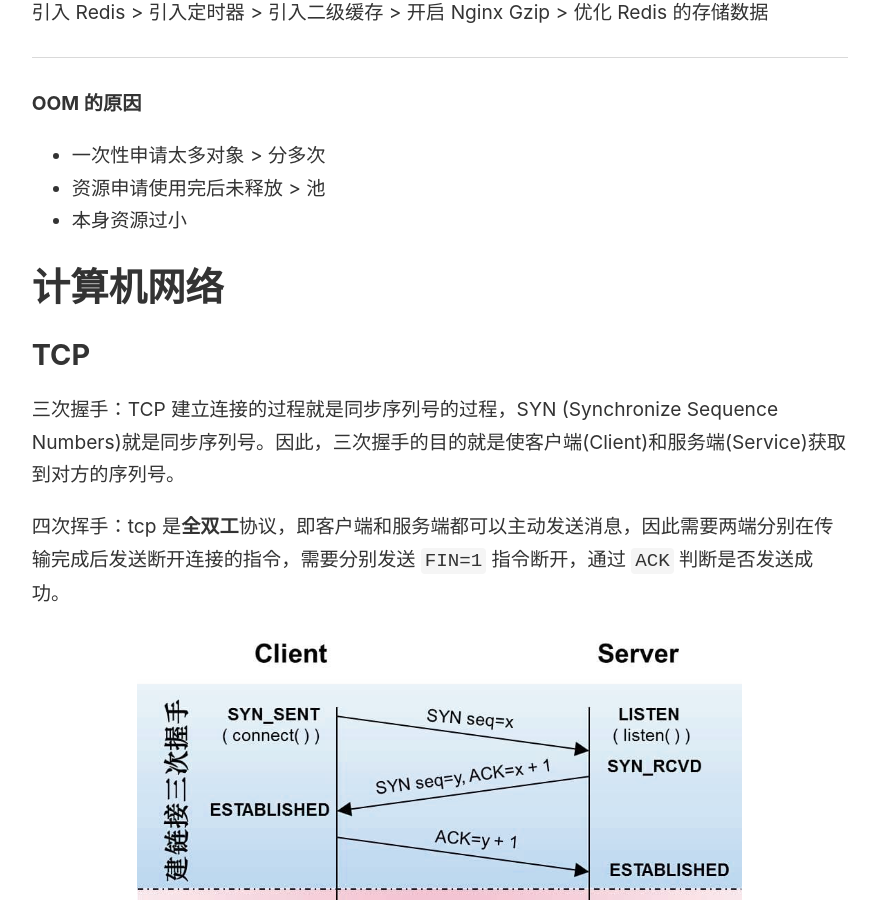
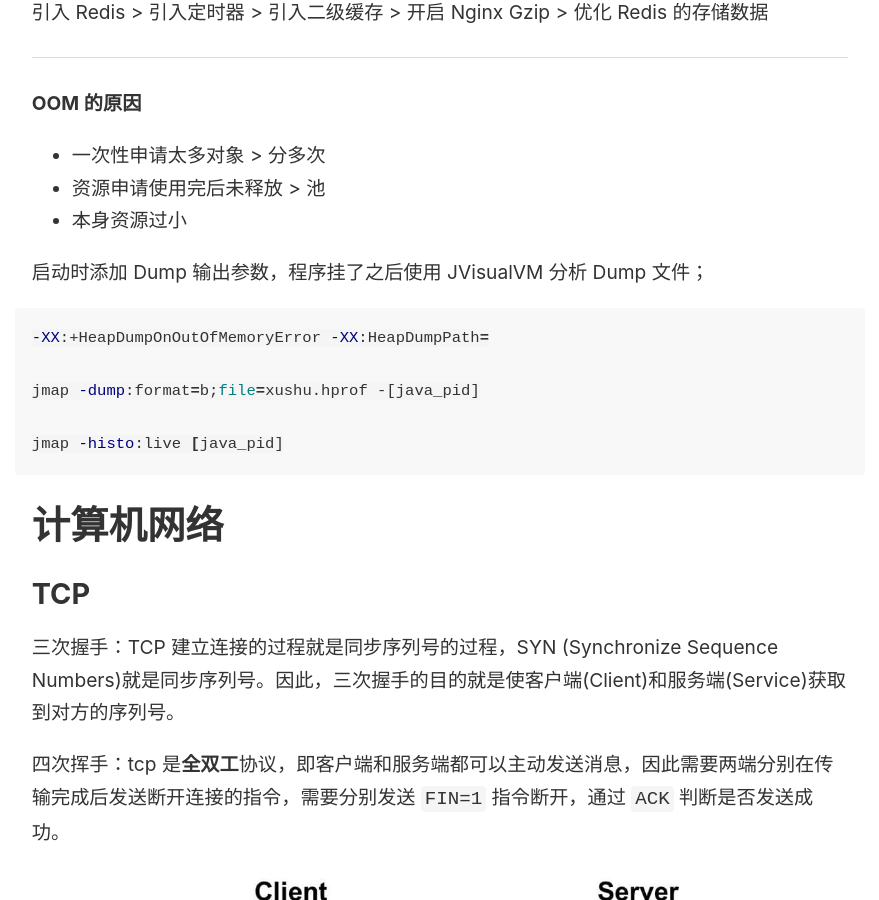
Before and after one commit to wingowen/digital-garden-jekyll, a Jekyll site: the page built from _notes/面试题目整理.md, in a window 1280 px wide and 900 px high, scrolled down 1330 px. Shown: the whole window, without its empty margins (45-924 px from the left). Built offline with Jekyll 4.4.1, drawn with Linux system fonts in a browser that asks for light colours.

Commit message:
vault backup: 2025-04-17 21:54:26

````diff
--- a/_notes/面试题目整理.md
+++ b/_notes/面试题目整理.md
@@ -45,7 +45,15 @@ Redis 支持使用 Lua 脚本执行原子操作，这使得 Redis 脚本非常
 - 资源申请使用完后未释放 > 池
 - 本身资源过小
 
+启动时添加 Dump 输出参数，程序挂了之后使用 JVisualVM 分析 Dump 文件；
 
+```shell
+-XX:+HeapDumpOnOutOfMemoryError -XX:HeapDumpPath=
+
+jmap -dump:format=b;file=xushu.hprof -[java_pid]
+
+jmap -histo:live [java_pid]
+```
 
 
 
````
